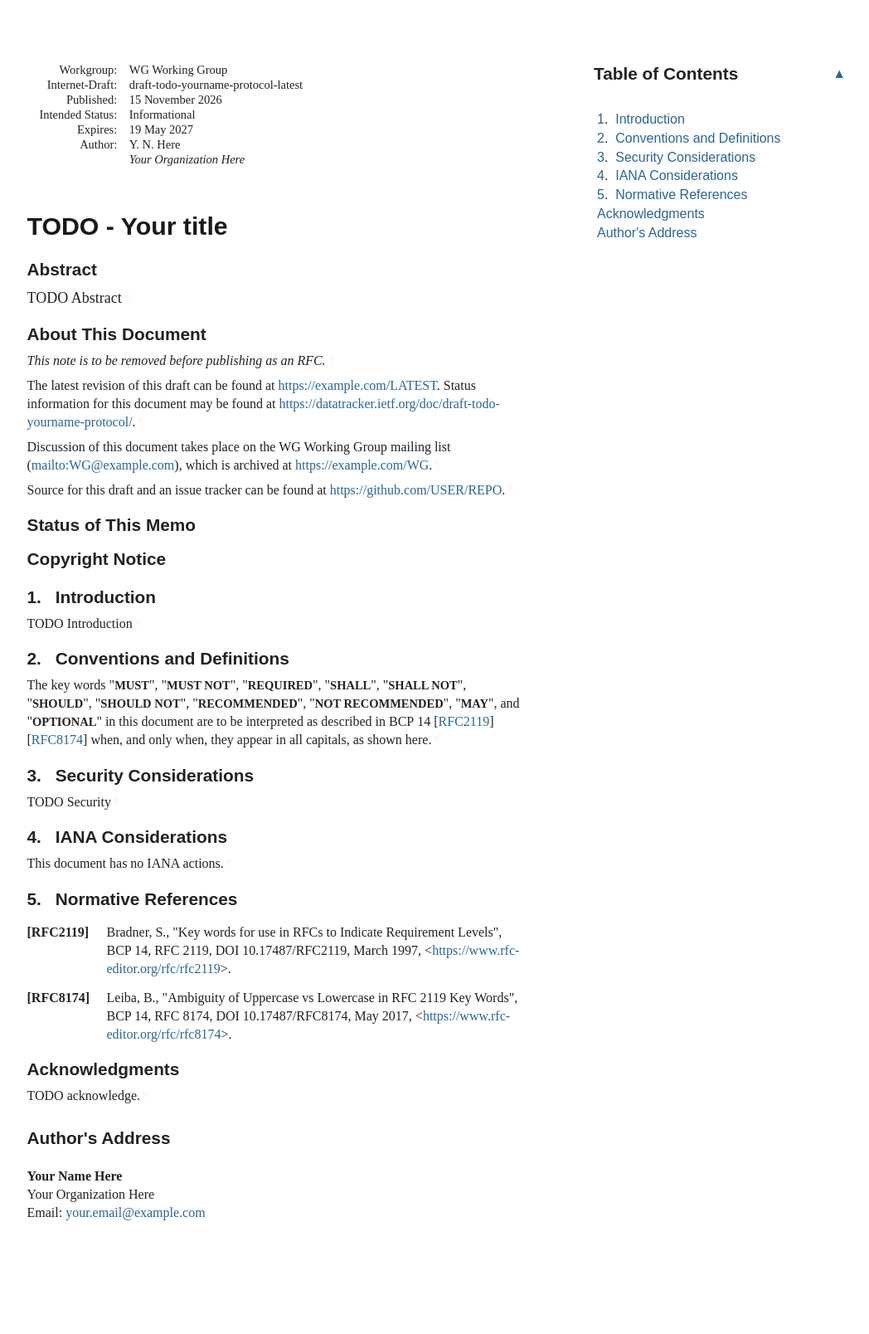
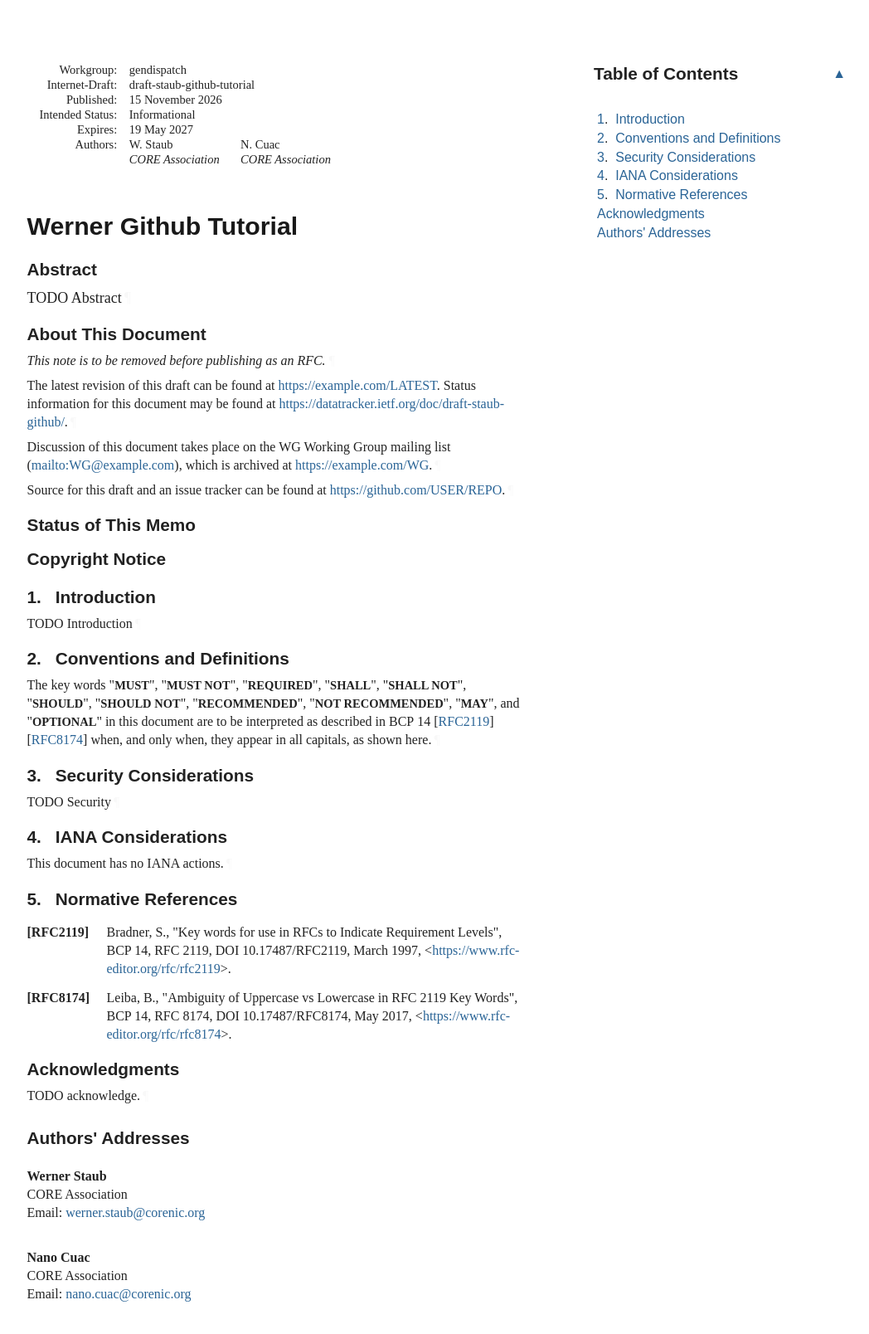
Before and after one commit to wstaub/ietfsample, a plain HTML site: page draft-staub-github-tutorial.html in a window 1280 px wide. Shown: the whole page at 83% size, without its empty margins (92-1140 px from the left). Before the commit the page ends 1564 px from the top, so only its background shows below. Drawn offline with Linux system fonts and the light colour scheme; a web font is replaced by a local one.

Commit message:
Script updating gh-pages from c96d6ab. [ci skip]

```diff
--- a/draft-todo-yourname-protocol.html
+++ b/draft-staub-github-tutorial.html
@@ -4,8 +4,9 @@
 <meta charset="utf-8">
 <meta content="Common,Latin" name="scripts">
 <meta content="initial-scale=1.0" name="viewport">
-<title>TODO - Your title</title>
-<meta content="Your Name Here" name="author">
+<title>Werner Github Tutorial</title>
+<meta content="Werner Staub" name="author">
+<meta content="Nano Cuac" name="author">
 <meta content="
        TODO Abstract
     " name="description">
@@ -13,7 +14,7 @@
 <meta content="next generation" name="keyword">
 <meta content="unicorn" name="keyword">
 <meta content="AI-native" name="keyword">
-<meta content="draft-todo-yourname-protocol-latest" name="ietf.draft">
+<meta content="draft-staub-github-tutorial" name="ietf.draft">
 <!-- Generator version information:
   xml2rfc 3.35.0
     Python 3.14.10
@@ -29,7 +30,7 @@
     requests 2.33.1
     wcwidth 0.9.4
 -->
-<link href="draft-todo-yourname-protocol.xml" rel="alternate" type="application/rfc+xml">
+<link href="draft-staub-github-tutorial.xml" rel="alternate" type="application/rfc+xml">
 <link href="#copyright" rel="license">
 <style type="text/css">@font-face {
   font-family: 'Lora';
@@ -1042,11 +1043,11 @@ svg {
 <table class="ears">
 <thead><tr>
 <td class="left">Internet-Draft</td>
-<td class="center">TODO - Abbreviation</td>
+<td class="center">WGT</td>
 <td class="right">November 2026</td>
 </tr></thead>
 <tfoot><tr>
-<td class="left">Here</td>
+<td class="left">Staub &amp; Cuac</td>
 <td class="center">Expires 19 May 2027</td>
 <td class="right">[Page]</td>
 </tr></tfoot>
@@ -1055,9 +1056,9 @@ svg {
 <div id="internal-metadata" class="document-information">
 <dl id="identifiers">
 <dt class="label-workgroup">Workgroup:</dt>
-<dd class="workgroup">WG Working Group</dd>
+<dd class="workgroup">gendispatch</dd>
 <dt class="label-internet-draft">Internet-Draft:</dt>
-<dd class="internet-draft">draft-todo-yourname-protocol-latest</dd>
+<dd class="internet-draft">draft-staub-github-tutorial</dd>
 <dt class="label-published">Published:</dt>
 <dd class="published">
 <time datetime="2026-11-15" class="published">15 November 2026</time>
@@ -1066,16 +1067,20 @@ svg {
 <dd class="intended-status">Informational</dd>
 <dt class="label-expires">Expires:</dt>
 <dd class="expires"><time datetime="2027-05-19">19 May 2027</time></dd>
-<dt class="label-authors">Author:</dt>
+<dt class="label-authors">Authors:</dt>
 <dd class="authors">
 <div class="author">
-      <div class="author-name">Y. N. Here</div>
-<div class="org">Your Organization Here</div>
+      <div class="author-name">W. Staub</div>
+<div class="org">CORE Association</div>
+</div>
+<div class="author">
+      <div class="author-name">N. Cuac</div>
+<div class="org">CORE Association</div>
 </div>
 </dd>
 </dl>
 </div>
-<h1 id="title">TODO - Your title</h1>
+<h1 id="title">Werner Github Tutorial</h1>
 <section id="section-abstract">
       <h2 id="abstract"><a href="#abstract" class="selfRef">Abstract</a></h2>
 <p id="section-abstract-1">TODO Abstract<a href="#section-abstract-1" class="pilcrow">¶</a></p>
@@ -1087,7 +1092,7 @@ svg {
 <p id="section-note.1-1">This note is to be removed before publishing as an RFC.<a href="#section-note.1-1" class="pilcrow">¶</a></p>
 <p id="section-note.1-2">
         The latest revision of this draft can be found at <span><a href="https://example.com/LATEST">https://example.com/LATEST</a></span>.
-        Status information for this document may be found at <span><a href="https://datatracker.ietf.org/doc/draft-todo-yourname-protocol/">https://datatracker.ietf.org/doc/draft-todo-yourname-protocol/</a></span>.<a href="#section-note.1-2" class="pilcrow">¶</a></p>
+        Status information for this document may be found at <span><a href="https://datatracker.ietf.org/doc/draft-staub-github/">https://datatracker.ietf.org/doc/draft-staub-github/</a></span>.<a href="#section-note.1-2" class="pilcrow">¶</a></p>
 <p id="section-note.1-3">
         Discussion of this document takes place on the
         WG Working Group mailing list (<span><a href="mailto:WG@example.com">mailto:WG@example.com</a></span>),
@@ -1162,7 +1167,7 @@ svg {
             <p id="section-toc.1-1.6.1"><a href="#appendix-A" class="auto internal xref"></a><a href="#name-acknowledgments" class="internal xref">Acknowledgments</a></p>
 </li>
           <li class="compact toc ulBare ulEmpty" id="section-toc.1-1.7">
-            <p id="section-toc.1-1.7.1"><a href="#appendix-B" class="auto internal xref"></a><a href="#name-authors-address" class="internal xref">Author's Address</a></p>
+            <p id="section-toc.1-1.7.1"><a href="#appendix-B" class="auto internal xref"></a><a href="#name-authors-addresses" class="internal xref">Authors' Addresses</a></p>
 </li>
         </ul>
 </nav>
@@ -1230,15 +1235,23 @@ appear in all capitals, as shown here.<a href="#section-2-1" class="pilcrow">¶<
 </div>
 <div id="authors-addresses">
 <section id="appendix-B">
-      <h2 id="name-authors-address">
-<a href="#name-authors-address" class="section-name selfRef">Author's Address</a>
+      <h2 id="name-authors-addresses">
+<a href="#name-authors-addresses" class="section-name selfRef">Authors' Addresses</a>
       </h2>
 <address class="vcard">
-        <div dir="auto" class="left"><span class="fn nameRole">Your Name Here</span></div>
-<div dir="auto" class="left"><span class="org">Your Organization Here</span></div>
+        <div dir="auto" class="left"><span class="fn nameRole">Werner Staub</span></div>
+<div dir="auto" class="left"><span class="org">CORE Association</span></div>
 <div class="email">
 <span>Email:</span>
-<a href="mailto:your.email@example.com" class="email">your.email@example.com</a>
+<a href="mailto:werner.staub@corenic.org" class="email">werner.staub@corenic.org</a>
+</div>
+</address>
+<address class="vcard">
+        <div dir="auto" class="left"><span class="fn nameRole">Nano Cuac</span></div>
+<div dir="auto" class="left"><span class="org">CORE Association</span></div>
+<div class="email">
+<span>Email:</span>
+<a href="mailto:nano.cuac@corenic.org" class="email">nano.cuac@corenic.org</a>
 </div>
 </address>
 </section>
```
Also changed, not shown: index.html (+4 -4 lines), draft-staub-github-tutorial.txt.
